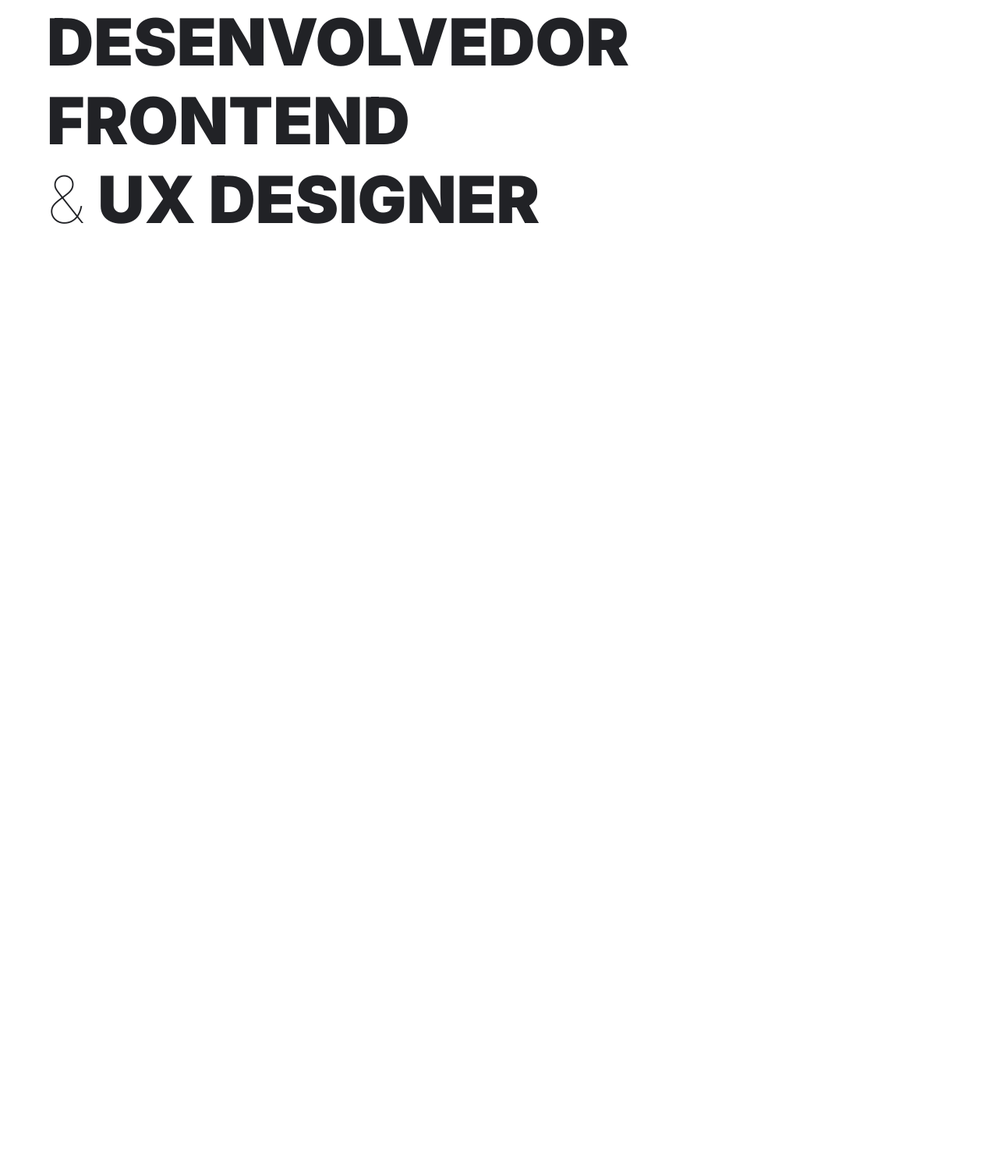
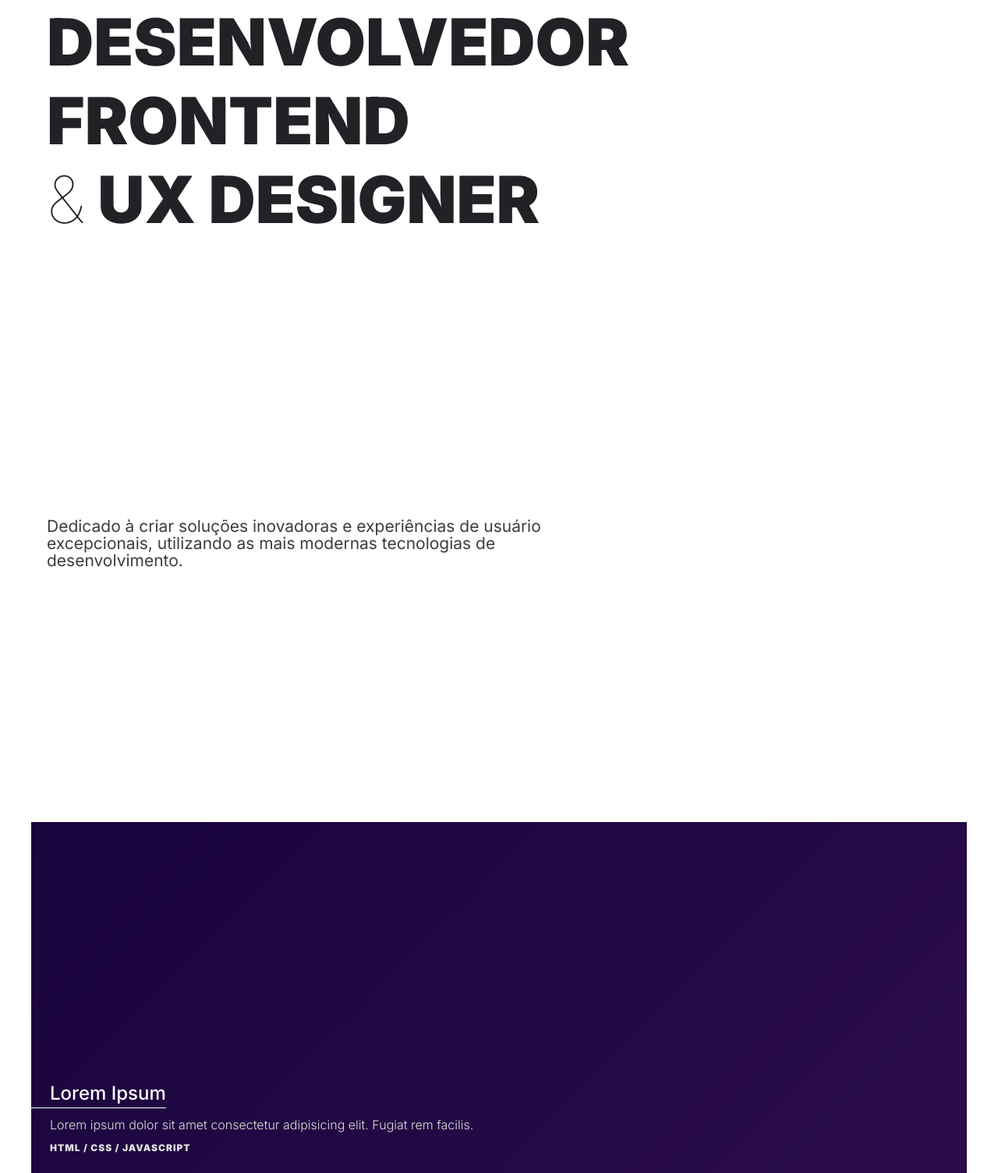
Before and after one commit to ablemosjr/ablemosjunior, a plain HTML site: page index.html in a window 1280 px wide. Shown: the part 346-1850 px from the top of the page at 78% size. Before the commit the page ends 800 px from the top, so only its background shows below. Drawn offline with Linux system fonts and the light colour scheme.

Commit message:
feat: about and card project section

```diff
--- a/index.html
+++ b/index.html
@@ -59,6 +59,30 @@
     </div>
   </section>
 
+  <main>
+    <section class="about container max-w-1200">
+      <h3>
+        Dedicado à criar soluções inovadoras e experiências de usuário excepcionais, utilizando as mais modernas tecnologias de desenvolvimento.
+      </h3>
+    </section>
+
+    <section class="projects max-w-1200">
+      <a href="" class="card" id="card-one">
+        <div class="card__content">
+          <h2 class="card__title">Lorem Ipsum</h2>
+          <p class="card__description">
+            Lorem ipsum dolor sit amet consectetur adipisicing elit. Fugiat rem facilis.
+          </p>
+          <div class="technologies">
+            <span>HTML / </span>
+            <span>CSS / </span>
+            <span>Javascript</span>
+          </div>
+        </div>
+      </a>
+    </section>
+  </main>
+
 
   <script src="src/js/main.js"></script>
 </body>
--- a/src/css/globalstyles.css
+++ b/src/css/globalstyles.css
@@ -30,6 +30,9 @@ a {
   --switch-circle-pos: 2px;
   --icon-sun: #997F44;
   --icon-moon: var(--detail);
+
+  --card-accent: #FFFFFF;
+  --card-neutral: #dfdfdf;
   /*
   --4: #666A73;
   --5: #9FA3A6;
@@ -49,4 +52,7 @@ a {
   --switch-circle-pos: 37px;
   --icon-sun: var(--detail);
   --icon-moon: #DCE3FF;
+
+  --card-accent: #FFFFFF;
+  --card-neutral: var(--secondary-text);
 }
--- a/src/css/styles.css
+++ b/src/css/styles.css
@@ -64,7 +64,8 @@ header {
   transition: .2s ease-in-out;
 }
 
-.links a:hover {
+.links a:hover,
+.links a:focus-within {
   color: var(--primary-text);
   font-weight: 500;
 }
@@ -140,6 +141,120 @@ header {
   background-color: var(--detail);
 }
 
+.about {
+  display: flex;
+  align-items: center;
+  height: 60dvh;
+  margin-bottom: 120px;
+}
+
+.about h3 {
+  font-size: 16px;
+  font-weight: 400;
+  line-height: 22px;
+  color: var(--secondary-text);
+  width: 60%;
+}
+
+.projects {
+  display: grid;
+  grid-template-columns: 1fr;
+}
+
+.card {
+  height: 100vw;
+  background-size: cover;
+}
+
+.card__content {
+  height: 100%;
+  --padding: 1.5rem;
+  padding: var(--padding);
+  background: rgba(0, 0, 0, .65);
+  display: flex;
+  flex-direction: column;
+  justify-content: end;
+
+}
+
+.card__title {
+  color: var(--card-accent);
+  font-weight: 500;
+  position: relative;
+  width: max-content;
+}
+
+.card__title::after {
+  content: '';
+  position: absolute;
+  height: 1px;
+  left: calc(var(--padding) * -1);
+  bottom: -5px;
+  width: calc(100% + var(--padding));
+  background-color: var(--card-accent);
+}
+
+.card__description {
+  font-weight: 300;
+  margin-top: 1rem;
+  margin-bottom: 8px;
+}
+
+.card__description,
+.technologies span {
+  color: var(--card-neutral);
+}
+
+.technologies span {
+  font-size: 12px;
+  font-weight: 900;
+  letter-spacing: 1px;
+  text-transform: uppercase;
+}
+
+#card-one {
+  background-image: url('/src/assets/image/hbomax.png');
+}
+
+@media (hover) {
+  .card__content {
+    opacity: 0;
+    transition: all .3s ease;
+  }
+
+  .card__title::after {
+    transform: scaleX(0);
+    transform-origin: left;
+    transition: transform .8s ease;
+  }
+
+  .card:hover .card__content,
+  .card:focus-within .card__content {
+    opacity: 1;
+  }
+
+  .card:focus-within .card__content {
+    transition-duration: 0ms;
+  }
+
+  .card:focus-within .card__title::after,
+  .card:hover .card__title::after  {
+    transform: scaleX(1);
+  }
+}
+
+@media (prefers-reduced-motion: reduce) {
+  *,
+  *::before,
+  *::after {
+    animation-duration: 0.01ms !important;
+    animation-iteration-count: 1 !important;
+    transition-duration: 0.01ms !important;
+    scroll-behavior: auto !important;
+    transition-delay: 0 !important;
+  }
+}
+
 @media screen and (min-width: 768px) {
   .intro__name {
     font-size: 2rem;
@@ -147,6 +262,18 @@ header {
 
   .intro__career {
     font-size: 3rem;
+  }
+
+  .about h3 {
+    font-size: clamp(1.25rem, 1rem + 0.3906vi, 1.625rem);
+  }
+
+  .projects {
+    grid-template-columns: repeat(auto-fit, minmax(50%, 1fr));
+  }
+
+  .card {
+    height: 50vw;
   }
 }
 
@@ -163,4 +290,12 @@ header {
     font-size: clamp(5rem, 4.1667rem + 1.3021vi, 6.25rem);
     width: 100%;
   }
+
+  .projects {
+    grid-template-columns: repeat(auto-fit, minmax(33.33%, 1fr));
+  }
+
+  .card {
+    max-height: 450px;
+  }
 }
```
Also changed, not shown: src/assets/image/hbomax.png (added).
